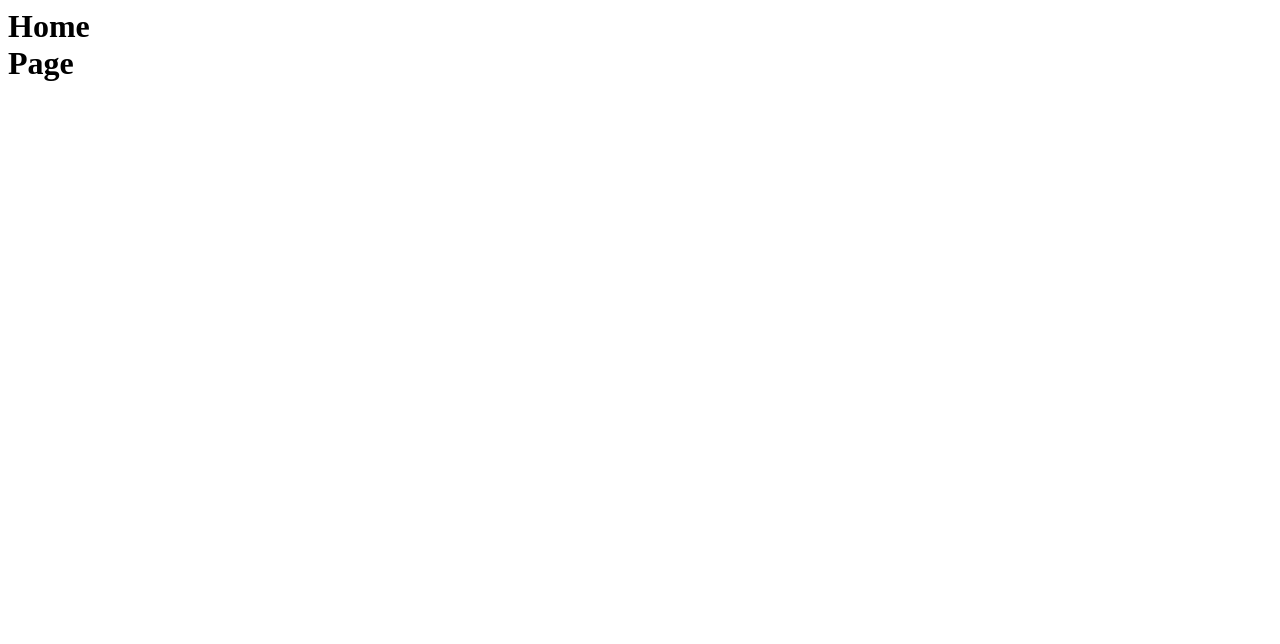
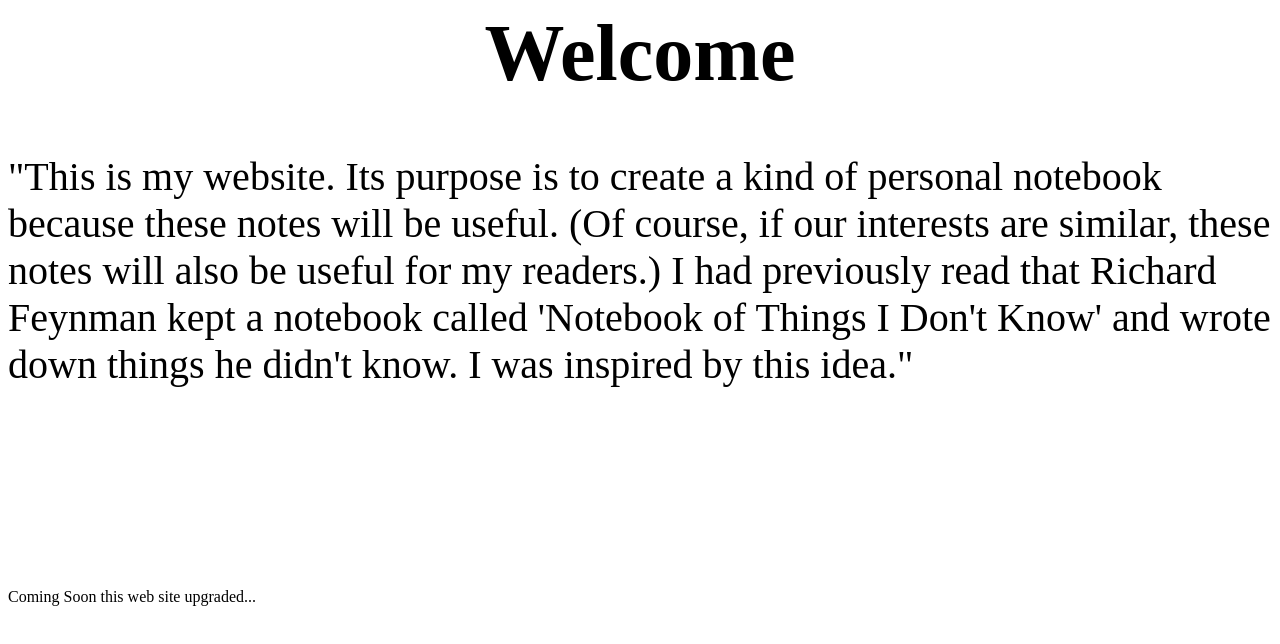
Before and after one commit to mcanozcelk/mcanozcelk.github.io, a plain HTML site: page index.html in a window 1280 px wide. Drawn offline with Linux system fonts and the light colour scheme.

Commit message:
Update index.html

```diff
--- a/index.html
+++ b/index.html
@@ -5,13 +5,17 @@
 
     </head>
 <body>
-    <div style="color: black; text-align: center; width:30px;">
-        <h1>Home Page</h1>
+    <div style="color: black; text-align: center; width: auto;">
+        <h1 style="font-size: 80px;">Welcome</h1>
     </div>
 
+    <div style="color: black; text-align:left ; width: auto;" >
 
+<p style="font-size: 40px;">"This is my website. Its purpose is to create a kind of personal notebook because these notes will be useful. (Of course, if our interests are similar, these notes will also be useful for my readers.)
+    I had previously read that Richard Feynman kept a notebook called 'Notebook of Things I Don't Know' and wrote down things he didn't know. I was inspired by this idea."</p>
 
-
+     </div>
+<p style="margin-top: 200px;">Coming Soon this web site upgraded...</p>
 
 </body>
 
```
